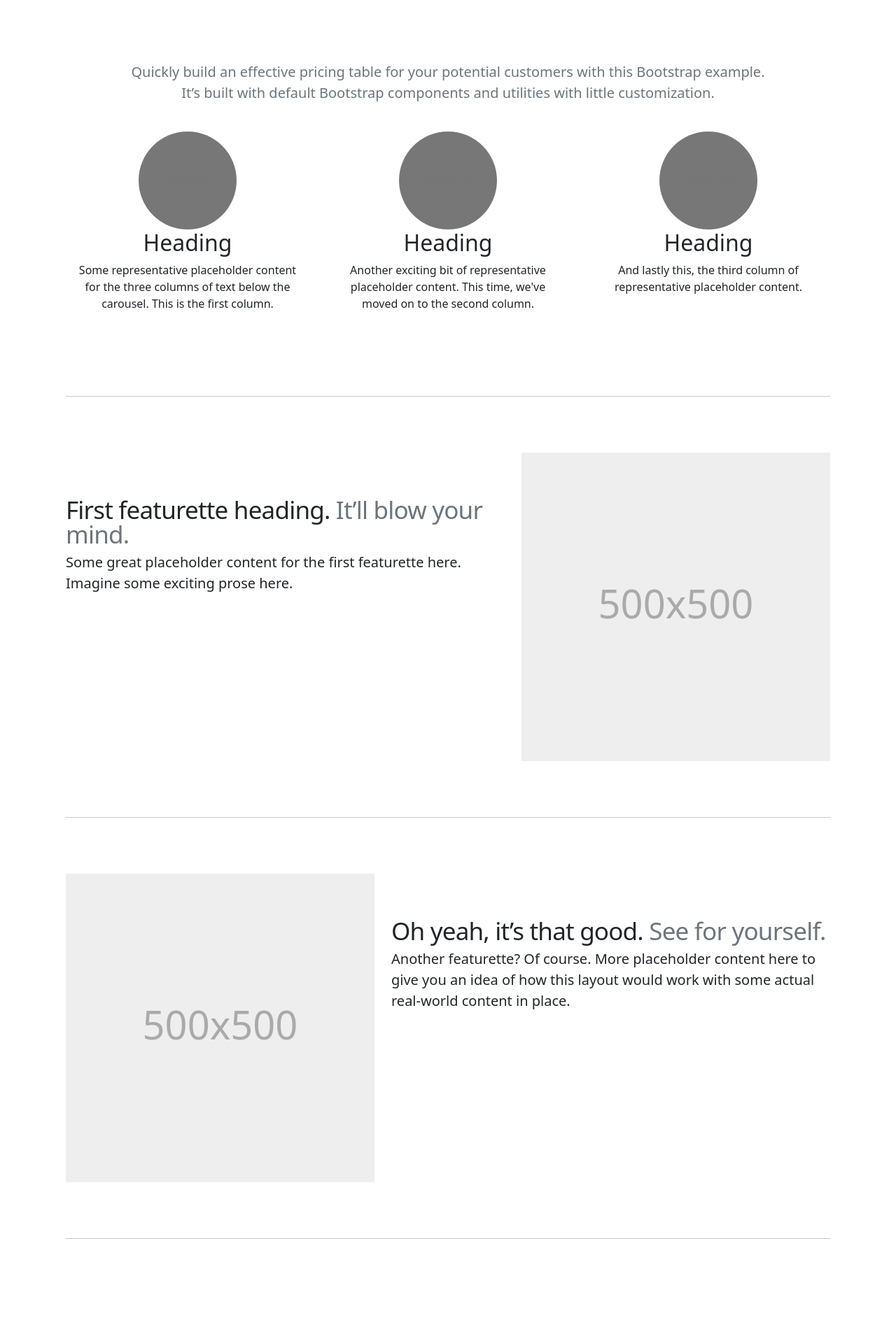
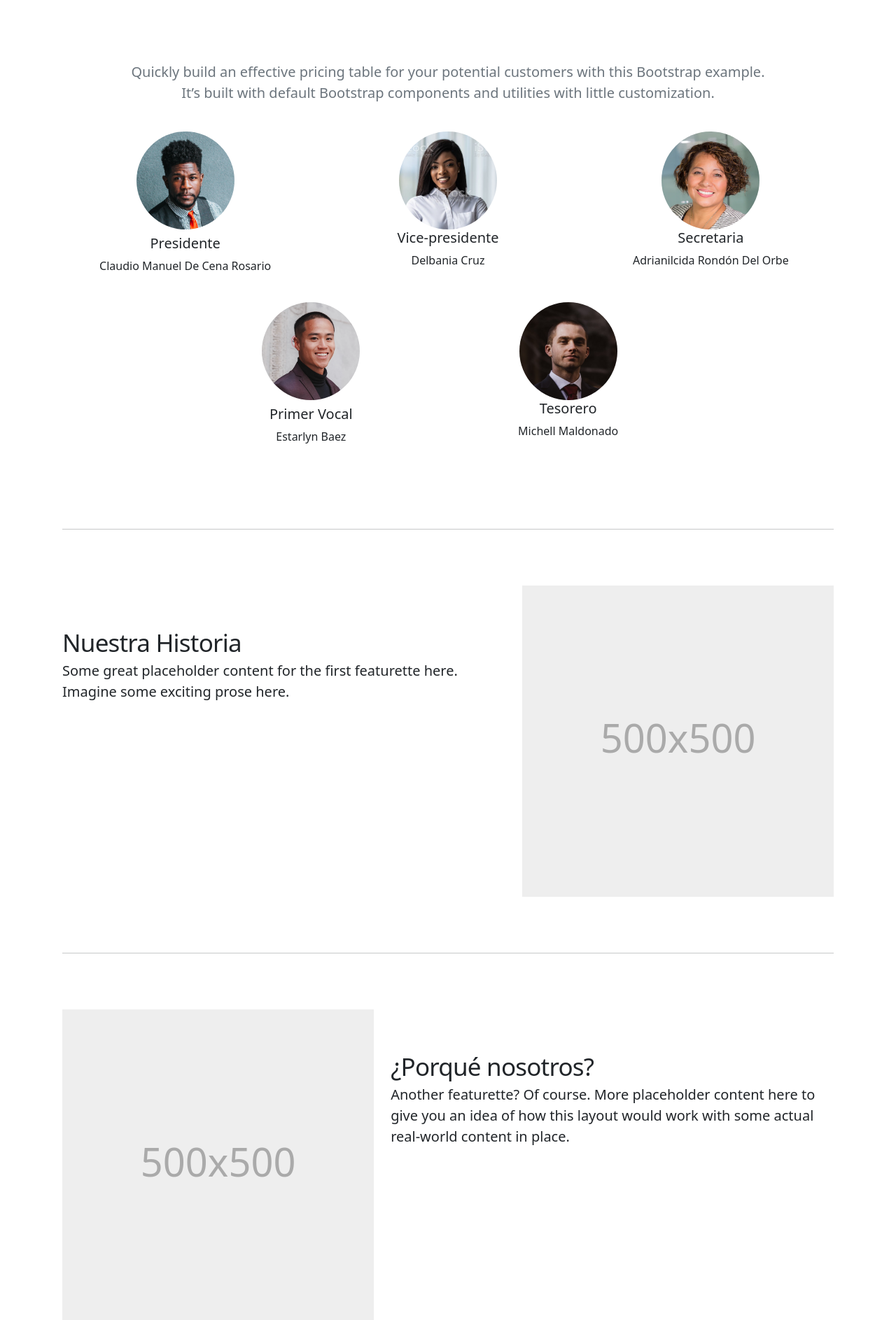
Before and after one commit to ronnyamelo/COOPEUD, a Django app: page /nosotros/ in a window 1280 px wide. Shown: the part 180-2067 px from the top of the page at 70% size. Run offline with Django 4.2, Linux system fonts and the light colour scheme; some libraries are stand-ins or nearby versions.

Commit message:
Added some content to nosotors.html and linked it to home page

```diff
--- a/coopeud/templates/inicio.html
+++ b/coopeud/templates/inicio.html
@@ -64,7 +64,7 @@
                 <h2 class="featurette-heading">¿Quiénes Somos?</h2>
                 <p class="lead">Lorem Ipsum is simply dummy text of the printing and typesetting industry.
                     Lorem Ipsum has been the industry's standard dummy text ever since the 1500s.</p>
-                <a href="#">
+                <a href="/nosotros#quienes-somos">
                     <p>Leer mas</p>
                 </a>
             </div>
@@ -80,6 +80,9 @@
             <h2 class="featurette-heading">¿Por qué nosotros?<span class="text-muted"></h2>
             <p class="lead">Another featurette? Of course. More placeholder content here to give you an idea of
                 how this layout would work with some actual real-world content in place.</p>
+            <a href="/nosotros#porque-nosotros">
+                <p>Leer mas</p>
+            </a>
         </div>
         <div class="col-md-5 order-md-1">
             <img src="{% static 'img/por-que-nosotros.jpg'%}" class="img-fluid feature-post-img">
--- a/coopeud/templates/nosotros.html
+++ b/coopeud/templates/nosotros.html
@@ -2,62 +2,106 @@
 {%load static %}
 {% block content%}
 
-    <div class="container" >
+<div class="container" style="max-width: 1150px;">
 
   <main>
 
     <div class="my-5"></div>
-            <br/>
-            <div class="pricing-header p-3 pb-md-4 mx-auto text-center">
-                {% comment %} <h1 class="display-4 fw-normal">Pricing</h1> {% endcomment %}
-                <p class="fs-5 text-muted text-center">Quickly build an effective pricing table for your potential customers with this Bootstrap example. <br>It’s built with default Bootstrap components and utilities with little customization.</p>
+    <br />
+    <div class="pricing-header p-3 pb-md-4 mx-auto text-center" id="quienes-somos">
+      <p class="fs-5 text-muted text-center">Quickly build an effective pricing table for your potential customers with
+        this Bootstrap example. <br>It’s built with default Bootstrap components and utilities with little
+        customization.</p>
     </div>
 
     <div class="container marketing">
 
       <div class="row">
         <div class="col-lg-4">
-                  <svg class="bd-placeholder-img rounded-circle" width="140" height="140" xmlns="http://www.w3.org/2000/svg" role="img" aria-label="Placeholder: 140x140" preserveAspectRatio="xMidYMid slice" focusable="false"><title>Placeholder</title><rect width="100%" height="100%" fill="#777"></rect><text x="50%" y="50%" fill="#777" dy=".3em">140x140</text></svg>
+          <img role="img" preserveAspectRatio="xMidYMid slice" focusable="false"
+            class="bd-placeholder-img rounded-circle" alt="Claudio Manuel De Cena Rosario - Presidente"
+            src="{% static 'img/presidente.png' %}" width="140" height="140">
+          <h5 class="mt-2">Presidente</h5>
+          <p>Claudio Manuel De Cena Rosario</p>
+        </div><!-- /.col-lg-4 -->
 
-                  <h2>Heading</h2>
-                  <p>Some representative placeholder content for the three columns of text below the carousel. This is the first column.</p>
+        <div class="col-lg-4">
+          <img role="img" preserveAspectRatio="xMidYMid slice" focusable="false"
+            class="bd-placeholder-img rounded-circle" alt="Michell Maldonado - Vice-presidente"
+            src="{% static 'img/vice-presidente.png' %}" width="140" height="140">
+          <h5>Vice-presidente</h5>
+          <p>Delbania Cruz</p>
         </div><!-- /.col-lg-4 -->
+
         <div class="col-lg-4">
-                  <svg class="bd-placeholder-img rounded-circle" width="140" height="140" xmlns="http://www.w3.org/2000/svg" role="img" aria-label="Placeholder: 140x140" preserveAspectRatio="xMidYMid slice" focusable="false"><title>Placeholder</title><rect width="100%" height="100%" fill="#777"></rect><text x="50%" y="50%" fill="#777" dy=".3em">140x140</text></svg>
+          <img role="img" preserveAspectRatio="xMidYMid slice" focusable="false"
+            class="bd-placeholder-img rounded-circle" alt="Michell Maldonado - Secretaria"
+            src="{% static 'img/secretaria.png' %}" width="140" height="140">
+          <h5>Secretaria</h5>
+          <p>Adrianilcida Rondón Del Orbe</p>
 
-                  <h2>Heading</h2>
-                  <p>Another exciting bit of representative placeholder content. This time, we've moved on to the second column.</p>
+        </div><!-- /.row -->
+
+
+        <div class="row">
+          <div class="col-lg-2"></div>
+          <div class="col-lg-4">
+            <img role="img" preserveAspectRatio="xMidYMid slice" focusable="false"
+              class="bd-placeholder-img rounded-circle" alt="Estarlyn Baez - Primer Vocal"
+              src="{% static 'img/primer-vocal.png' %}" width="140" height="140">
+            <h5 class="mt-2">Primer Vocal</h5>
+            <p>Estarlyn Baez</p>
           </div><!-- /.col-lg-4 -->
+
           <div class="col-lg-4">
-                  <svg class="bd-placeholder-img rounded-circle" width="140" height="140" xmlns="http://www.w3.org/2000/svg" role="img" aria-label="Placeholder: 140x140" preserveAspectRatio="xMidYMid slice" focusable="false"><title>Placeholder</title><rect width="100%" height="100%" fill="#777"></rect><text x="50%" y="50%" fill="#777" dy=".3em">140x140</text></svg>
+            <img role="img" preserveAspectRatio="xMidYMid slice" focusable="false"
+              class="bd-placeholder-img rounded-circle" alt="Michell Maldonado - Tesorero"
+              src="{% static 'img/tesorero.png' %}" width="140" height="140">
+            <h5>Tesorero</h5>
+            <p>Michell Maldonado</p>
+          </div><!-- /.col-lg-4 -->
 
-                  <h2>Heading</h2>
-                  <p>And lastly this, the third column of representative placeholder content.</p>
+
         </div><!-- /.col-lg-4 -->
+
       </div><!-- /.row -->
 
       <hr class="featurette-divider">
 
       <div class="row featurette">
         <div class="col-md-7">
-                  <h2 class="featurette-heading">First featurette heading. <span class="text-muted">It’ll blow your mind.</span></h2>
-                  <p class="lead">Some great placeholder content for the first featurette here. Imagine some exciting prose here.</p>
+          <h2 class="featurette-heading">Nuestra Historia</h2>
+          <p class="lead">Some great placeholder content for the first featurette here. Imagine some exciting prose
+            here.</p>
         </div>
         <div class="col-md-5">
-                  <svg class="bd-placeholder-img bd-placeholder-img-lg featurette-image img-fluid mx-auto" width="500" height="500" xmlns="http://www.w3.org/2000/svg" role="img" aria-label="Placeholder: 500x500" preserveAspectRatio="xMidYMid slice" focusable="false"><title>Placeholder</title><rect width="100%" height="100%" fill="#eee"></rect><text x="50%" y="50%" fill="#aaa" dy=".3em">500x500</text></svg>
+          <svg class="bd-placeholder-img bd-placeholder-img-lg featurette-image img-fluid mx-auto" width="500"
+            height="500" xmlns="http://www.w3.org/2000/svg" role="img" aria-label="Placeholder: 500x500"
+            preserveAspectRatio="xMidYMid slice" focusable="false">
+            <title>Placeholder</title>
+            <rect width="100%" height="100%" fill="#eee"></rect><text x="50%" y="50%" fill="#aaa"
+              dy=".3em">500x500</text>
+          </svg>
 
         </div>
       </div>
 
-              <hr class="featurette-divider">
+      <hr class="featurette-divider" id="porque-nosotros">
 
-              <div class="row featurette">
+      <div class="row featurette" >
         <div class="col-md-7 order-md-2">
-                  <h2 class="featurette-heading">Oh yeah, it’s that good. <span class="text-muted">See for yourself.</span></h2>
-                  <p class="lead">Another featurette? Of course. More placeholder content here to give you an idea of how this layout would work with some actual real-world content in place.</p>
+          <h2 class="featurette-heading">¿Porqué nosotros?</h2>
+          <p class="lead">Another featurette? Of course. More placeholder content here to give you an idea of how this
+            layout would work with some actual real-world content in place.</p>
         </div>
         <div class="col-md-5 order-md-1">
-                  <svg class="bd-placeholder-img bd-placeholder-img-lg featurette-image img-fluid mx-auto" width="500" height="500" xmlns="http://www.w3.org/2000/svg" role="img" aria-label="Placeholder: 500x500" preserveAspectRatio="xMidYMid slice" focusable="false"><title>Placeholder</title><rect width="100%" height="100%" fill="#eee"></rect><text x="50%" y="50%" fill="#aaa" dy=".3em">500x500</text></svg>
+          <svg class="bd-placeholder-img bd-placeholder-img-lg featurette-image img-fluid mx-auto" width="500"
+            height="500" xmlns="http://www.w3.org/2000/svg" role="img" aria-label="Placeholder: 500x500"
+            preserveAspectRatio="xMidYMid slice" focusable="false">
+            <title>Placeholder</title>
+            <rect width="100%" height="100%" fill="#eee"></rect><text x="50%" y="50%" fill="#aaa"
+              dy=".3em">500x500</text>
+          </svg>
 
         </div>
       </div>
@@ -69,14 +113,16 @@
 
             <div>
               <h2>Misión</h2>
-                      <p>Paragraph of text beneath the heading to explain the heading. We'll add onto it with another sentence and probably just keep going until we run out of words.</p>
+              <p>Paragraph of text beneath the heading to explain the heading. We'll add onto it with another sentence
+                and probably just keep going until we run out of words.</p>
 
             </div>
           </div>
           <div class="col d-flex align-items-start">
             <div>
               <h2>Visión</h2>
-                      <p>Paragraph of text beneath the heading to explain the heading. We'll add onto it with another sentence and probably just keep going until we run out of words.</p>
+              <p>Paragraph of text beneath the heading to explain the heading. We'll add onto it with another sentence
+                and probably just keep going until we run out of words.</p>
 
             </div>
           </div>
@@ -84,7 +130,8 @@
 
             <div>
               <h2>Valores</h2>
-                      <p>Paragraph of text beneath the heading to explain the heading. We'll add onto it with another sentence and probably just keep going until we run out of words.</p>
+              <p>Paragraph of text beneath the heading to explain the heading. We'll add onto it with another sentence
+                and probably just keep going until we run out of words.</p>
 
             </div>
           </div>
```
Also changed, not shown: coopeud/static/img/presidente.png (added), coopeud/static/img/primer-vocal.png (added), coopeud/static/img/secretaria.png (added), coopeud/static/img/tesorero.png (added), coopeud/static/img/vice-presidente.png (added). Lines whose indentation alone changed are shown as unchanged.
